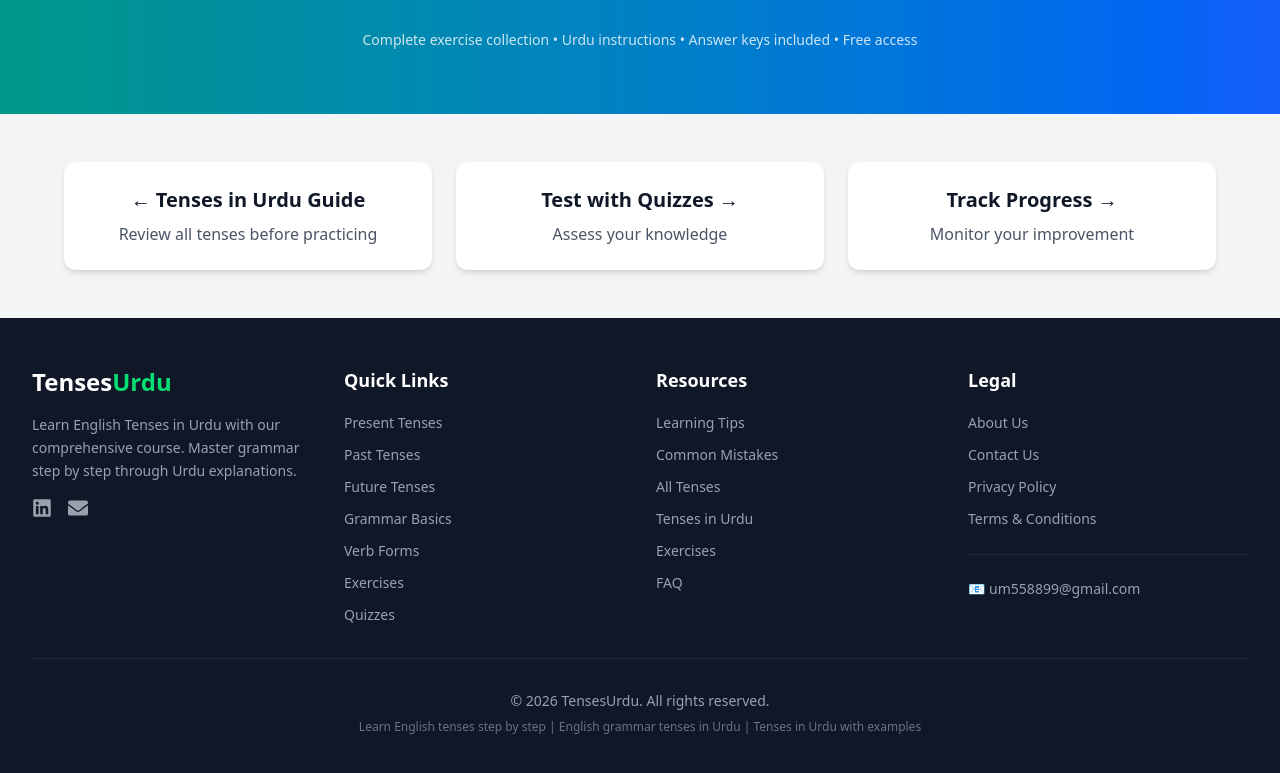
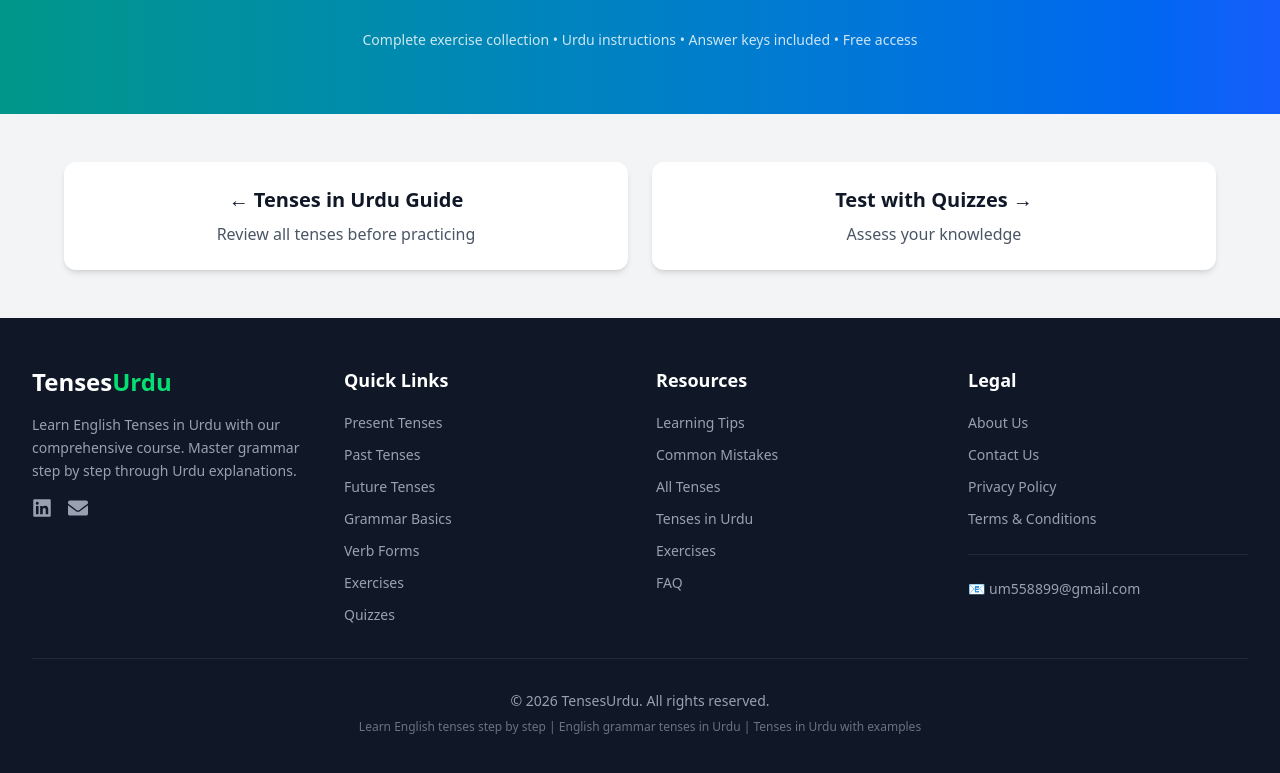
Before and after one commit to samii999/tenses-learning-urdu, a Next.js app: page /exercises-in-urdu in a window 1280 px wide. Shown: the part 4898-5671 px from the top of the page. Built offline with nearby package versions, Linux system fonts and the light colour scheme; a web font is replaced by a local one.

Commit message:
update sitemap

```diff
--- a/app/exercises-in-urdu/page.tsx
+++ b/app/exercises-in-urdu/page.tsx
@@ -379,10 +379,10 @@ export default function ExercisesPage() {
         </div>
       </section>
 
-      {/* Navigation Links */}
+      {/* Navigation Links - FIXED! */}
       <section className="py-12 px-4 bg-gray-100">
         <div className="max-w-6xl mx-auto">
-          <div className="grid grid-cols-1 md:grid-cols-3 gap-6">
+          <div className="grid grid-cols-1 md:grid-cols-2 gap-6">
             <Link
               href="/tenses-in-urdu"
               className="bg-white p-6 rounded-xl shadow-md hover:shadow-xl transition duration-300 text-center"
@@ -398,14 +398,6 @@ export default function ExercisesPage() {
               <h3 className="text-xl font-bold text-gray-900 mb-2">Test with Quizzes →</h3>
               <p className="text-gray-600">Assess your knowledge</p>
             </Link>
-
-            <Link
-              href="/progress"
-              className="bg-white p-6 rounded-xl shadow-md hover:shadow-xl transition duration-300 text-center"
-            >
-              <h3 className="text-xl font-bold text-gray-900 mb-2">Track Progress →</h3>
-              <p className="text-gray-600">Monitor your improvement</p>
-            </Link>
           </div>
         </div>
       </section>
--- /dev/null
+++ b/app/exercises/page.tsx
@@ -0,0 +1,5 @@
+import { redirect } from 'next/navigation'
+
+export default function ExercisesRedirect() {
+  redirect('/exercises-in-urdu')
+}
--- /dev/null
+++ b/app/tenses/page.tsx
@@ -0,0 +1,5 @@
+import { redirect } from 'next/navigation'
+
+export default function TensesRedirect() {
+  redirect('/tenses-in-urdu')
+}
--- a/app/verb-forms/page.tsx
+++ b/app/verb-forms/page.tsx
@@ -152,7 +152,7 @@ export default function VerbFormsPage() {
             </div>
 
             <Link
-              href="/grammar-basics"
+              href="/grammer-basics-in-urdu"
               className="flex items-center gap-2 text-blue-600 hover:text-blue-800"
             >
               <FaArrowLeft />
```
Also changed, not shown: app/sitemap.ts (+17 -13 lines).
